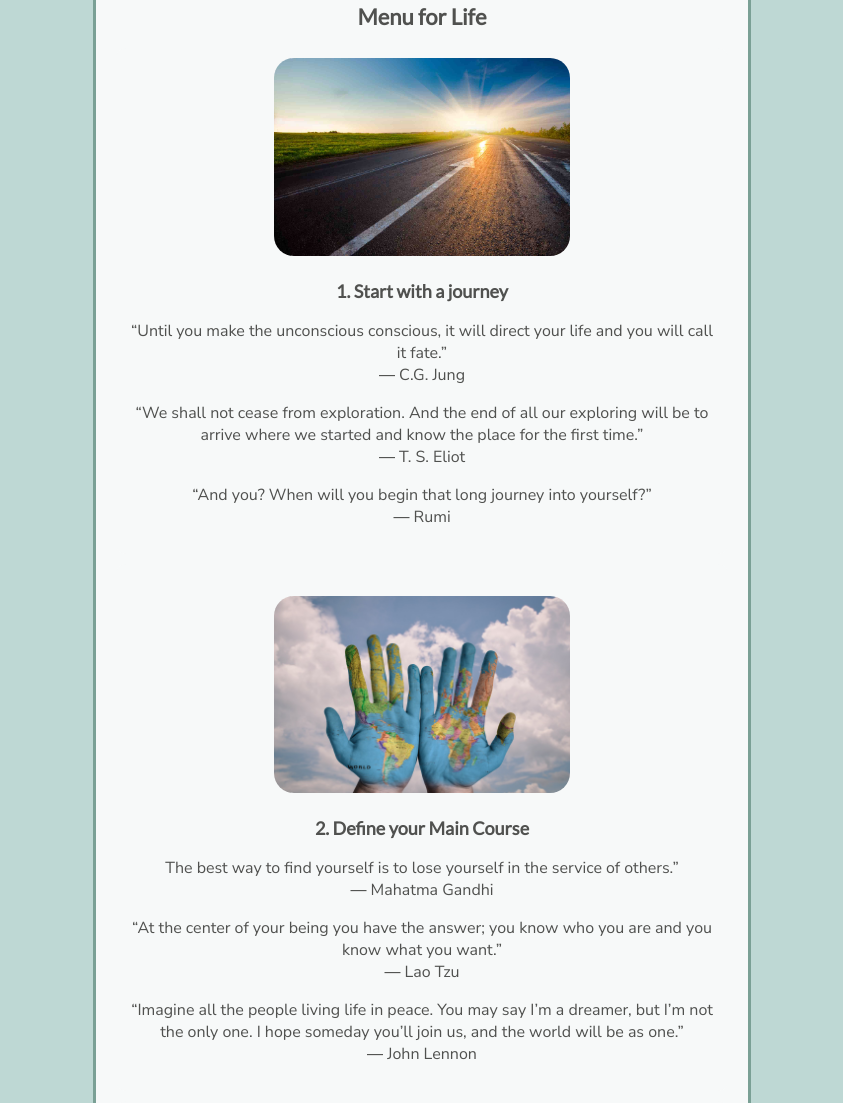
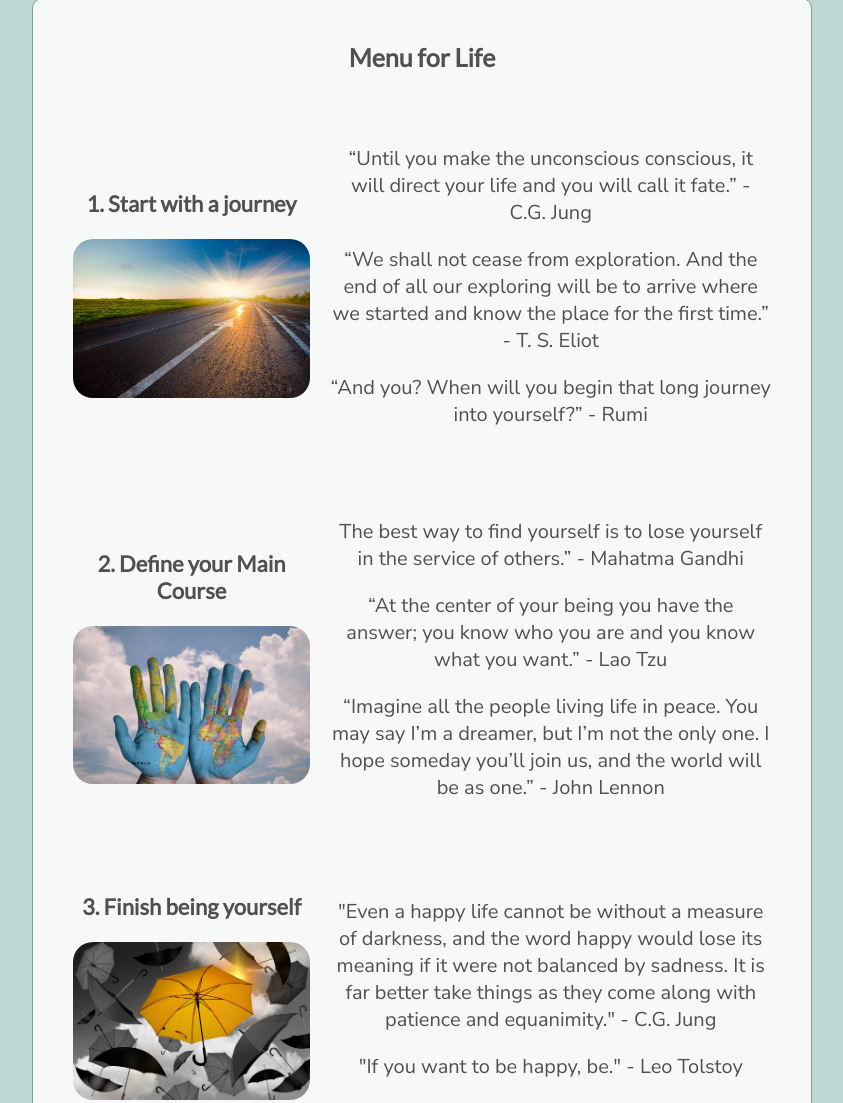
Before and after one commit to lgratz/profile, a plain HTML site: page index.html in a window 1280 px wide. Shown: the part 431-1534 px from the top of the page, without its empty margins (218-1061 px from the left). Drawn offline with Linux system fonts and the light colour scheme.

Commit message:
made my profile prettier

```diff
--- a/index.html
+++ b/index.html
@@ -25,36 +25,41 @@
         </ul>
       </div>
       <div class="card">
-        <h2>Menu for Life</h2>
+        <h4>Menu for Life</h2>
         <div class="card-menu">
-          <img src="images/journey.jpg" alt="internal journey" class="images"  width= 50%>
-          <h3>1. Start with a journey</h3>
-          <p>“Until you make the unconscious conscious, it will direct your life and you will call it fate.”
-          <br>― C.G. Jung</p>
-          <p>“We shall not cease from exploration. And the end of all our exploring will be to arrive where we started
-          and know the place for the first time.”
-          <br>― T. S. Eliot</p>
-          <p>“And you? When will you begin that long journey into yourself?”
-          <br>― Rumi</p>
+          <div class="card-menu-image">
+            <h3>1. Start with a journey</h3>
+            <img src="images/journey.jpg" alt="internal journey" class="images" width= 100%>
+          </div>
+          <div class="card-menu-text">
+            <p>“Until you make the unconscious conscious, it will direct your life and you will call it fate.” - C.G. Jung</p>
+            <p>“We shall not cease from exploration. And the end of all our exploring will be to arrive where we started
+            and know the place for the first time.” - T. S. Eliot</p>
+            <p>“And you? When will you begin that long journey into yourself?” - Rumi</p>
+          </div>
         </div>
+
         <div class="card-menu">
-          <br><img src="images/better_world.jpg" alt="better world" class="images"  width= 50%>
-          <p>
-          <h3>2. Define your Main Course</h3>
-          <p>The best way to find yourself is to lose yourself in the service of others.”
-          <br>― Mahatma Gandhi</p>
-          <p>“At the center of your being you have the answer; you know who you are and you know what you want.”
-          <br>― Lao Tzu</p>
-          <p>“Imagine all the people living life in peace. You may say I’m a dreamer, but I’m not the only one. I hope someday you’ll join us, and the world will be as one.”
-          <br>― John Lennon</p>
+          <div class="card-menu-image">
+            <h3>2. Define your Main Course</h3>
+            <img src="images/better_world.jpg" alt="better world" class="images"  width= 100%>
+          </div>
+          <div class="card-menu-text">
+            <p>The best way to find yourself is to lose yourself in the service of others.” - Mahatma Gandhi</p>
+            <p>“At the center of your being you have the answer; you know who you are and you know what you want.” - Lao Tzu</p>
+            <p>“Imagine all the people living life in peace. You may say I’m a dreamer, but I’m not the only one. I hope someday you’ll join us, and the world will be as one.” - John Lennon</p>
+          </div>
         </div>
+
         <div class="card-menu">
-          <br><img src="images/be_yourself.jpeg" alt="have fun" class="images"  width= 50%>
-          <h3>3. Finish being yourself</h3>
-          <p>"Even a happy life cannot be without a measure of darkness, and the word happy would lose its meaning if it were not balanced by sadness. It is far better take things as they come along with patience and equanimity."
-          <br>― C.G. Jung</p>
-          <p>"If you want to be happy, be."
-          <br>―Leo Tolstoy</p>
+          <div class="card-menu-image">
+            <h3>3. Finish being yourself</h3>
+            <img src="images/be_yourself.jpeg" alt="have fun" class="images"  width= 100%>
+          </div>
+          <div class="card-menu-text">
+             <p>"Even a happy life cannot be without a measure of darkness, and the word happy would lose its meaning if it were not balanced by sadness. It is far better take things as they come along with patience and equanimity." - C.G. Jung</p>
+            <p>"If you want to be happy, be." - Leo Tolstoy</p>
+          </div>
         </div>
       </div>
     </div>
--- a/style.css
+++ b/style.css
@@ -2,7 +2,7 @@ body {
   background-color:#BED8D4;
   font-family: 'Nunito Sans', sans-serif;
   color: #50514F;
-  font-size: 18;
+  font-size: 20px;
   text-align: center;
 }
 /*font-family: 'Lato', sans-serif;
@@ -13,7 +13,7 @@ font-family: 'Nunito Sans', sans-serif;
 h1{
   font-family: 'Lato', sans-serif;
   font-weight: bolder;
-  font-size: 30px;
+  font-size: 27px;
 }
 
 h2{
@@ -25,7 +25,13 @@ h2{
 h3{
   font-family: 'Lato', sans-serif;
   font-weight: bold;
-  font-size: 18px;
+  font-size: 22px;
+}
+
+h4{
+ font-family: 'Lato', sans-serif;
+ font-weight: bold;
+ font-size: 25px;
 }
 
 a {
@@ -52,10 +58,10 @@ li {
 
 .card {
   background-color: #F7F9F9;
-  width: 50%;
+  width: 60%;
   padding: 10px;
   margin: 2px;
-  border: 3px #7AA095 solid;
+  border: 1px #7AA095 solid;
   border-radius: 10px
 }
 
@@ -67,13 +73,27 @@ li {
 }
 
 .card-menu {
+  display: flex;
+  flex-direction: row;
   background-color: #F7F9F9;
+  align-items: center;
   width: auto;
   padding: 10px;
   margin: 10px;
   border-radius: 10px
 }
 
+.card-menu-image {
+  width: 35%;
+  margin: 10px;
+}
+
+.card-menu-text {
+  width: 65%;
+  margin: 10px;
+  text-align: center;
+}
+
 .images {
   border-radius: 20px
 }
```
